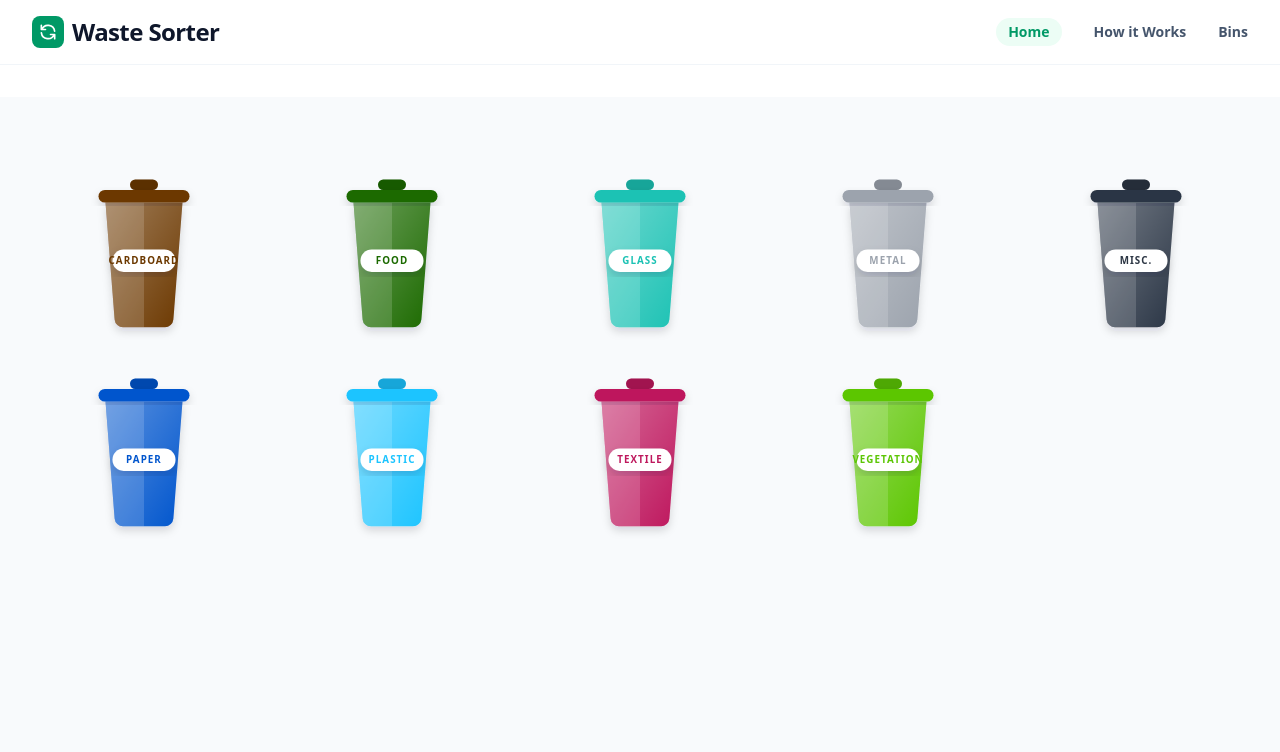
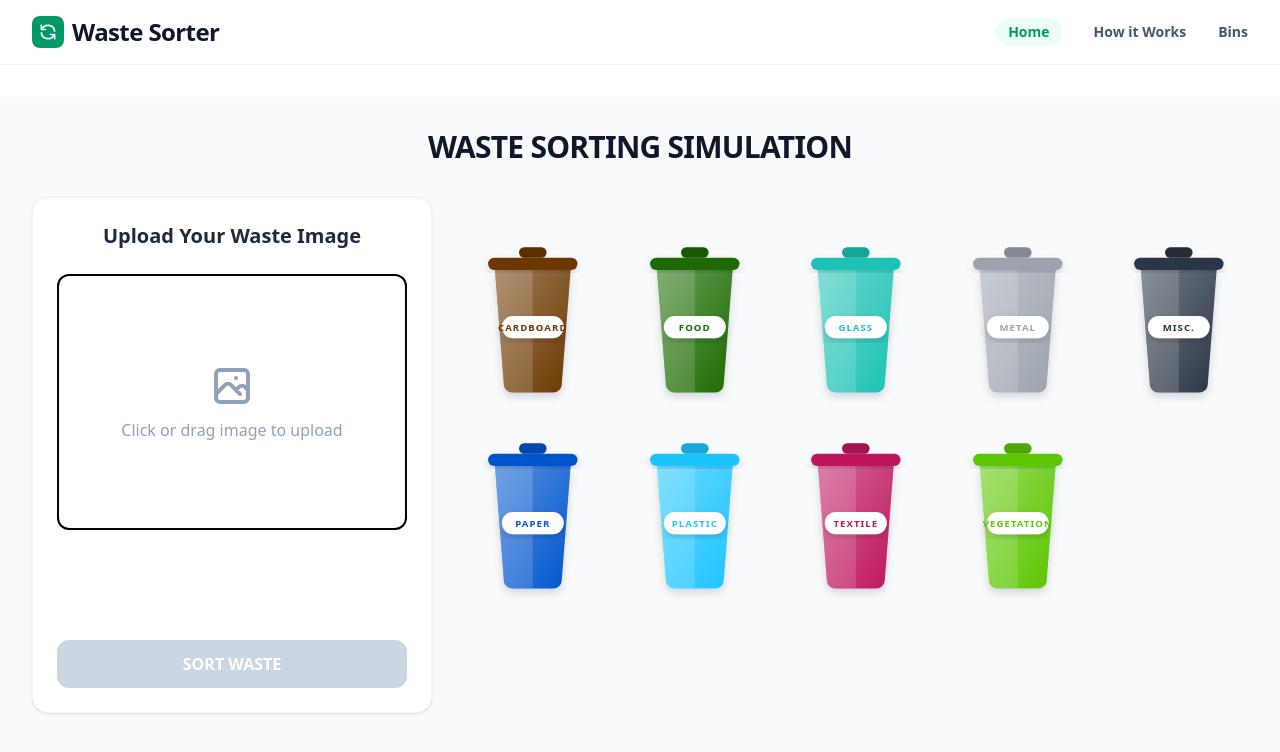
Before and after one commit to AmielCyber/waste-classification, an Angular app in the folder waste-classifier-ui/: page / in a window 1280 px wide. Shown: the top 752 px of the page. Built offline with nearby package versions, Linux system fonts and the light colour scheme.

Commit message:
Image Upload Component

```diff
--- a/waste-classifier-ui/src/app/app.html
+++ b/waste-classifier-ui/src/app/app.html
@@ -1,4 +1,17 @@
 <app-nav-bar />
 <main class="min-h-screen bg-slate-50 p-4 md:p-8">
-  <app-bin-grid />
+  <div class="max-w-7xl mx-auto space-y-8">
+    <header class="text-center space-y-2">
+      <h1 class="text-3xl font-black text-slate-900 tracking-tight uppercase">
+        Waste Sorting Simulation
+      </h1>
+    </header>
+
+    <div class="grid grid-cols-1 lg:grid-cols-[400px_1fr] gap-8 items-start">
+      <app-waste-image-upload />
+      <div class="space-y-6">
+        <app-bin-grid />
+      </div>
+    </div>
+  </div>
 </main>
--- a/waste-classifier-ui/src/app/app.ts
+++ b/waste-classifier-ui/src/app/app.ts
@@ -1,10 +1,11 @@
 import { Component} from '@angular/core';
 import { NavBarComponent } from './nav-bar/nav-bar.component';
 import { BinGridComponent } from './bin-grid/bin-grid.component';
+import { WasteImageUploadComponent } from './waste-image-upload/waste-image-upload.component';
 
 @Component({
   selector: 'app-root',
-  imports: [NavBarComponent, BinGridComponent],
+  imports: [NavBarComponent, BinGridComponent, WasteImageUploadComponent],
   templateUrl: './app.html',
   styleUrl: './app.css',
 })
--- /dev/null
+++ b/waste-classifier-ui/src/app/waste-image-upload/waste-image-upload.component.html
@@ -0,0 +1,58 @@
+<div class="bg-white rounded-2xl p-6 shadow-sm border border-slate-100 flex flex-col gap-6 max-w-100">
+  <h2 class="text-xl font-bold text-center text-slate-800">Upload Your Waste Image</h2>
+  <div
+    class="relative w-full border-2 rounded-xl flex items-center justify-center h-64 transition-colors overflow-hidden hover:border-emerald-400 hover:bg-emerald-50/30"
+    [class.border-dashed]="!imageUrl()"
+    [class.border-slate-300]="!imageUrl()"
+    [class.border-solid]="imageUrl()"
+    [class.border-slate-200]="imageUrl()">
+
+    @if (imageUrl(); as url) {
+      <img [src]="url"
+           alt="Preview of uploaded waste"
+           class="w-full h-full object-contain p-4" />
+    } @else {
+      <div class="flex flex-col items-center justify-center text-slate-400 gap-2">
+        <svg xmlns="http://www.w3.org/2000/svg" class="w-12 h-12" fill="none" viewBox="0 0 24 24" stroke="currentColor">
+          <path stroke-linecap="round" stroke-linejoin="round" stroke-width="2"
+                d="M4 16l4.586-4.586a2 2 0 012.828 0L16 16m-2-2l1.586-1.586a2 2 0 012.828 0L20 14m-6-6h.01M6 20h12a2 2 0 002-2V6a2 2 0 00-2-2H6a2 2 0 00-2 2v12a2 2 0 002 2z" />
+        </svg>
+        <p>Click or drag image to upload</p>
+      </div>
+    }
+
+    <input
+      type="file"
+      accept=".jpg, .png"
+      (change)="onFileSelected($event)"
+      class="absolute inset-0 opacity-0 cursor-pointer"
+      aria-label="Upload waste image"
+    />
+  </div>
+  @if (selectedFile()) {
+    <div class="flex items-center gap-3 p-3 bg-slate-50 rounded-lg border border-slate-100 h-15.5">
+      <div class="flex flex-col text-sm">
+        <p class="text-slate-500 font-medium">Image Uploaded:</p>
+        <p class="text-slate-700 font-semibold max-w-50">
+          {{ fileName()}} ({{displayFileSize() | number:'1.0-0' }} KB)
+        </p>
+      </div>
+    </div>
+  } @else {
+    <div class="flex items-center justify-center p-3 rounded-lg h-15.5">
+      <p class="text-xs text-slate-400 italic"></p>
+    </div>
+  }
+
+  <button
+    (click)="onImageUpload()"
+    [disabled]="!selectedFile() || imageClassifierService.prediction.isLoading()"
+    class="w-full py-3 px-6 bg-emerald-600 hover:bg-emerald-700 disabled:bg-slate-300 text-white font-bold rounded-xl transition-colors"
+  >
+    @if (imageClassifierService.prediction.isLoading()) {
+      THINKING...
+    } @else {
+      SORT WASTE
+    }
+  </button>
+</div>
--- /dev/null
+++ b/waste-classifier-ui/src/app/waste-image-upload/waste-image-upload.component.ts
@@ -0,0 +1,62 @@
+import {
+  ChangeDetectionStrategy,
+  Component,
+  computed,
+  DestroyRef,
+  inject,
+  signal,
+} from '@angular/core';
+import { DecimalPipe } from '@angular/common';
+
+import { ImageClassificationService } from '../services/image-classification.service';
+
+@Component({
+  selector: 'app-waste-image-upload',
+  imports: [DecimalPipe],
+  templateUrl: './waste-image-upload.component.html',
+  changeDetection: ChangeDetectionStrategy.OnPush,
+})
+export class WasteImageUploadComponent {
+  private readonly destroyRef = inject(DestroyRef);
+  protected readonly imageClassifierService = inject(ImageClassificationService);
+
+  protected readonly selectedFile = signal<File | null>(null);
+  protected readonly imageUrl = signal<string | null>(null);
+
+  protected readonly fileName = computed(() => {
+    const name = this.selectedFile()?.name ?? '';
+    return name === '' ? name : name.slice(0, 10) + '...';
+  });
+  protected readonly displayFileSize = computed(() => {
+    const size = this.selectedFile()?.size ?? 0;
+    return size === 0 ? size : size / 1024;
+  });
+
+  constructor() {
+    this.destroyRef.onDestroy(() => {
+      const url = this.imageUrl();
+      if (url) {
+        URL.revokeObjectURL(url);
+      }
+    });
+  }
+
+  protected onFileSelected(event: Event): void {
+    const file = (event.target as HTMLInputElement).files?.[0];
+    if (file) {
+      const oldUrl = this.imageUrl();
+      if (oldUrl) {
+        URL.revokeObjectURL(oldUrl);
+      }
+      this.selectedFile.set(file);
+      this.imageUrl.set(URL.createObjectURL(file));
+    }
+  }
+
+  protected onImageUpload(): void {
+    const file = this.selectedFile();
+    if (file) {
+      this.imageClassifierService.classifyImage(file);
+    }
+  }
+}
```
Also changed, not shown: 2 other files (tests, documents, lock files or other folders).
